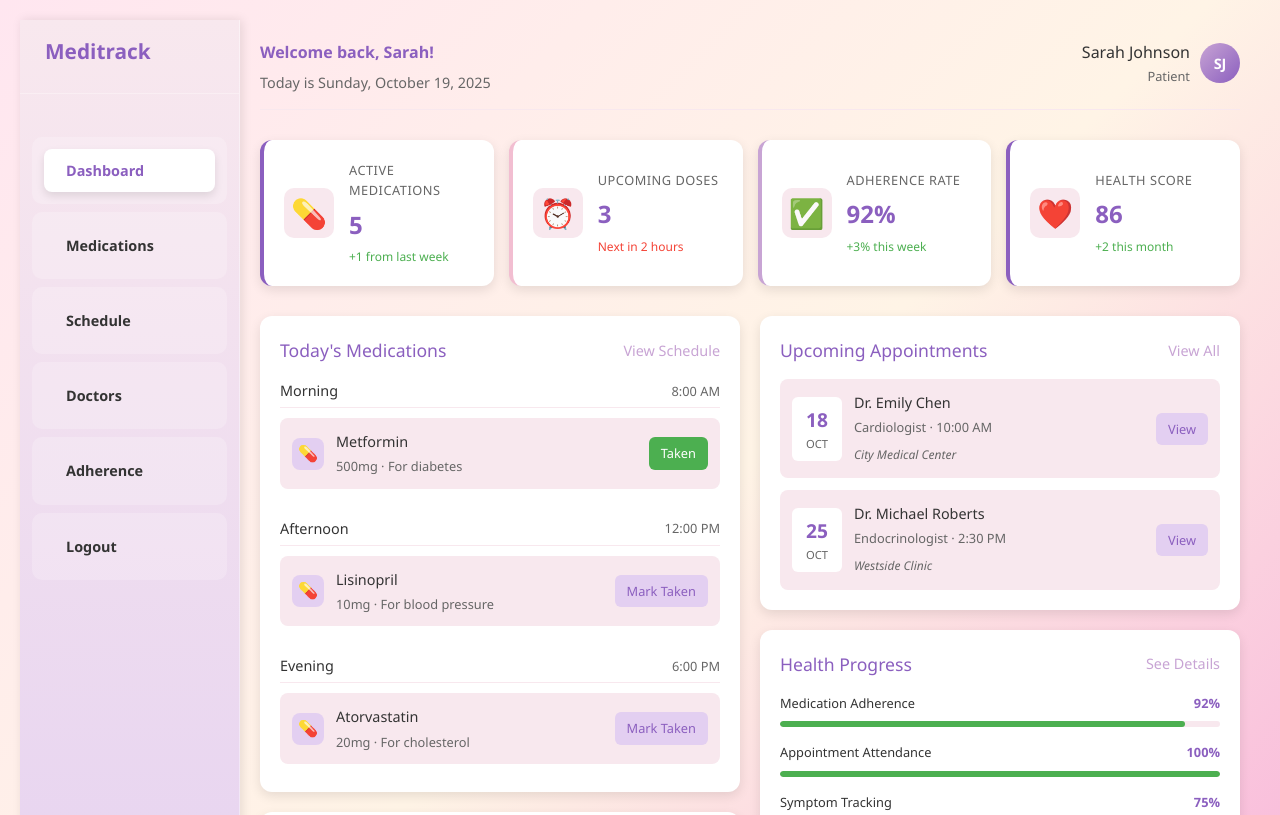
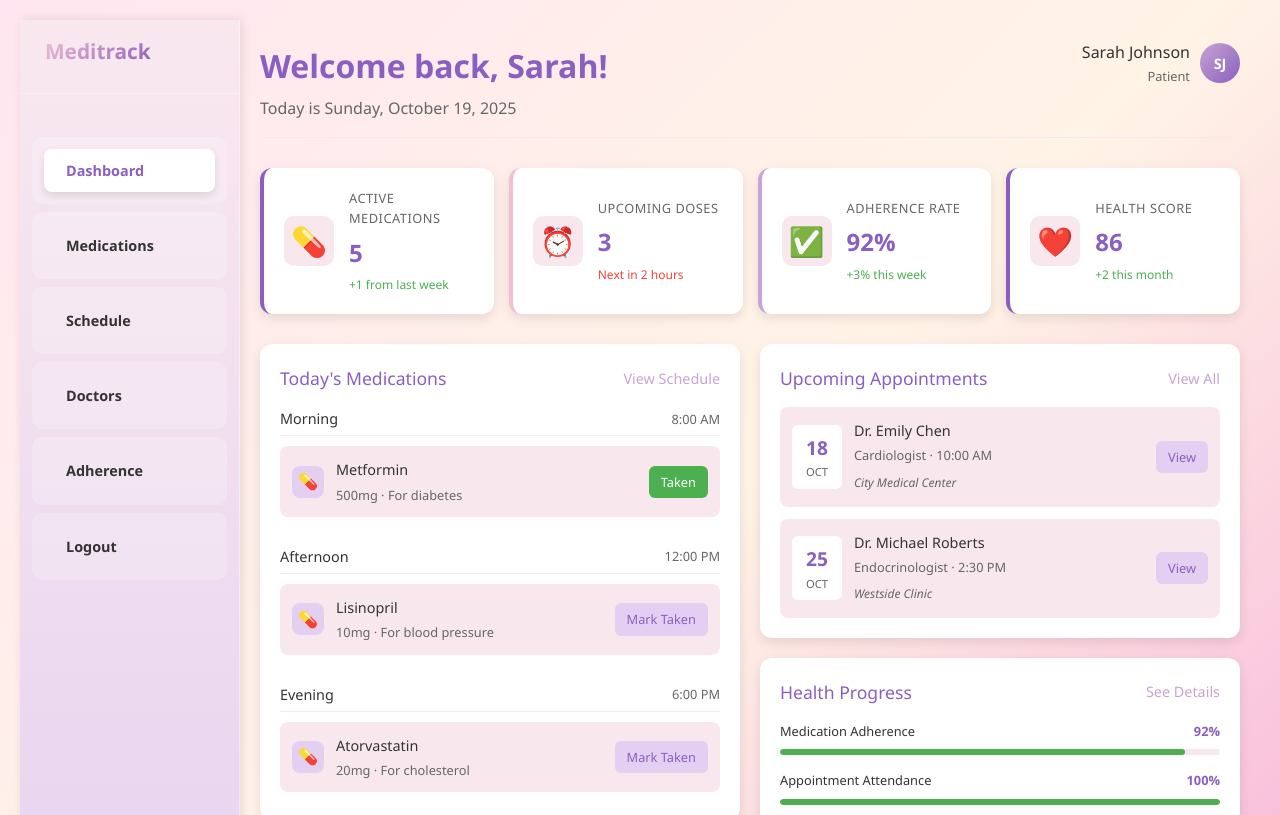
Before and after one commit to Manaal-wasim/MediTrack, a plain HTML site: page frontend/user dashboard.html in a window 1280 px wide. Shown: the top 815 px of the page. Drawn offline with nearby package versions, Linux system fonts and the light colour scheme.

Commit message:
additional styling implemented

```diff
--- a/frontend/styles.css
+++ b/frontend/styles.css
@@ -1099,8 +1099,16 @@ body {
 
 .logo h1 {
     color: var(--dark-purple);
-    font-size: 1.5rem;
+    font-size: 1.8rem;
     margin-left: 10px;
+    font-weight: 700;
+    background: linear-gradient(135deg, var(--medium-pink), var(--dark-purple));
+    -webkit-background-clip: text; /* ADD THIS LINE */
+    -webkit-text-fill-color: transparent; /* ADD THIS LINE */
+    background-clip: text; /* ADD THIS LINE */
+}
+
+
 }
 
 .logo-icon {
@@ -1161,11 +1169,12 @@ body {
     color: var(--dark-purple);
     font-weight: 600;
     margin-bottom: 5px;
+     font-size: 2rem;
 }
 
 #current-date-display {
     color: var(--text-medium);
-    font-size: 0.9rem;
+    font-size: 1rem;
 }
 
 .header-right {
```
